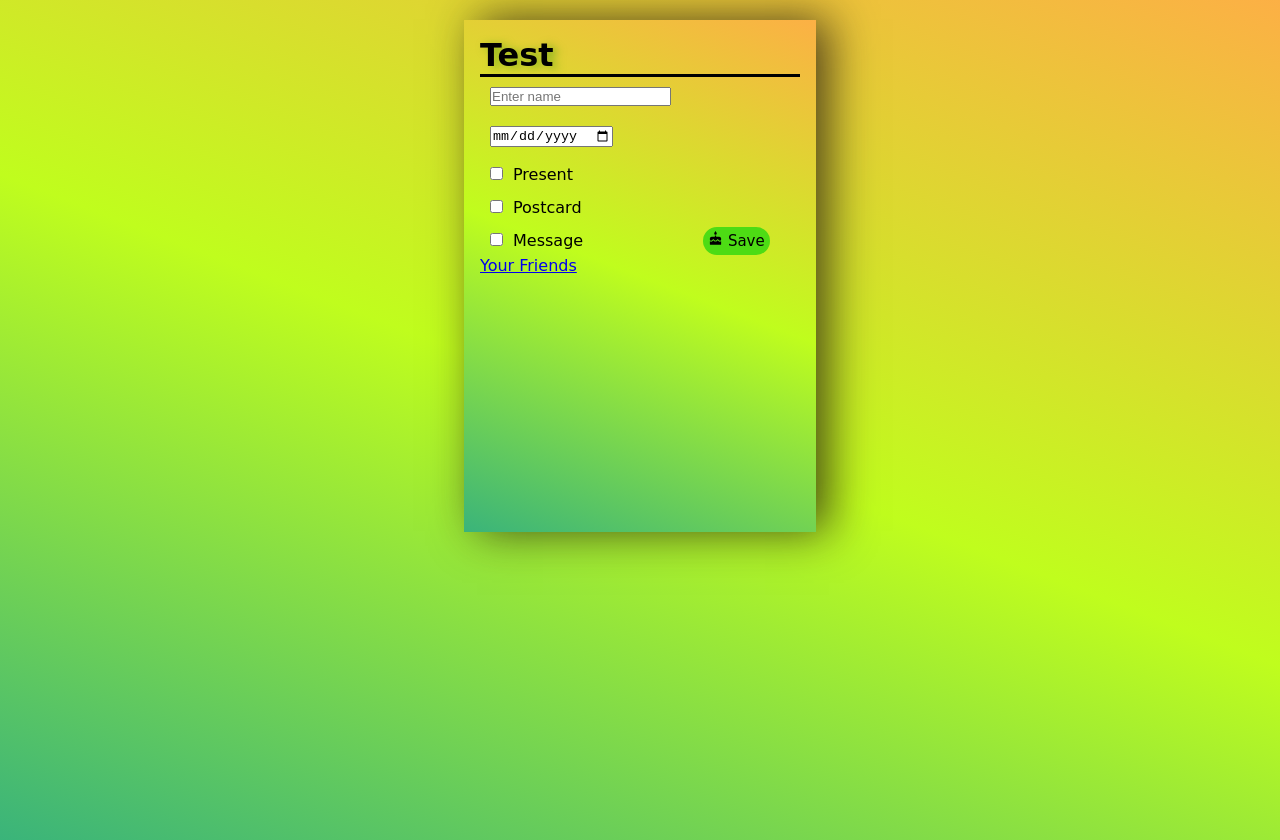
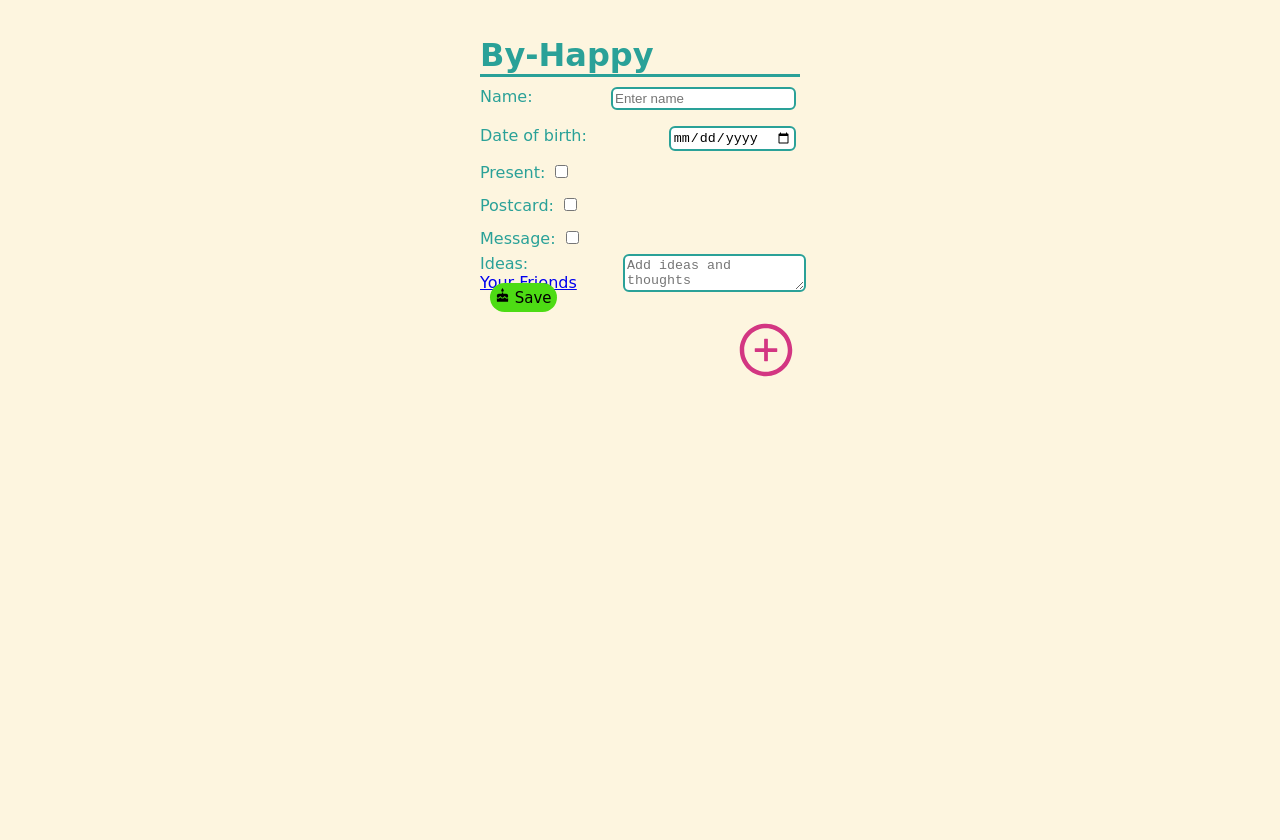
Before and after one commit to julianeko/bdayapp, a React (Create React App) app: page / in a window 1280 px wide. Built offline with nearby package versions, Linux system fonts and the light colour scheme.

Commit message:
Some styling and a new change person view

```diff
--- a/package.json
+++ b/package.json
@@ -6,11 +6,13 @@
     "@testing-library/jest-dom": "^5.15.0",
     "@testing-library/react": "^11.2.7",
     "@testing-library/user-event": "^12.8.3",
+    "bootstrap": "^5.1.3",
     "react": "^17.0.2",
     "react-dom": "^17.0.2",
     "react-icons": "^4.3.1",
     "react-router-dom": "^6.0.2",
     "react-scripts": "4.0.3",
+    "styled-components": "^5.3.3",
     "uuidv4": "^6.2.12",
     "web-vitals": "^1.1.2"
   },
--- a/src/App.css
+++ b/src/App.css
@@ -2,16 +2,11 @@ body {
   height: 100vh;
   margin: 20px auto;
   font-family: "Comic Sans MS";
-  background: rgb(58, 180, 122);
-  background: linear-gradient(
-    21deg,
-    rgba(58, 180, 122, 1) 0%,
-    rgba(192, 253, 29, 1) 50%,
-    rgba(252, 176, 69, 1) 100%
-  );
-  color: black;
   display: flex;
   justify-content: center;
+  background-color: #fdf5df;
+  color: #2aa198;
+  font-size: 16px;
 }
 
 * {
@@ -23,7 +18,6 @@ h1 {
   font-weight: bold;
   font-size: 2rem;
   border-bottom: solid;
-  text-shadow: 5px 2px 9px rgba(80, 161, 14, 0.6);
 }
 p {
   font-family: "Lucida Sans", "Lucida Sans Unicode", Geneva, Verdana, sans-serif;
@@ -34,45 +28,35 @@ p {
   margin-right: 20px;
   color: white;
 }
-ul li {
-  list-style: none;
-}
-ul {
-  display: flex;
-  flex-direction: column;
-  justify-content: left;
-  margin: 20px;
-}
+
 .box {
+  position: relative;
   text-decoration: none;
-  color: black;
-  background: rgb(58, 180, 122);
-  background: linear-gradient(
-    21deg,
-    rgba(58, 180, 122, 1) 0%,
-    rgba(192, 253, 29, 1) 50%,
-    rgba(252, 176, 69, 1) 100%
-  );
+  background-color: #fdf5df;
+  color: #2aa198;
+  font-size: 16px;
   display: block;
   height: 30em;
   width: 20em;
   padding: 1em;
-  box-shadow: 13px -1px 43px 0px rgba(31, 17, 17, 0.75);
-  -webkit-box-shadow: 13px -1px 43px 0px rgba(31, 17, 17, 0.75);
-  -moz-box-shadow: 13px -1px 43px 0px rgba(31, 17, 17, 0.75);
   justify-content: center;
 }
 
-/* .box:focus .box:hover {
-  box-shadow: 15px 15px 10px rgba(0, 0, 0, 0.7);
-  z-index: 5;
-  transform: scale(1.1);
-  position: relative;
-} */
+.btn {
+  position: absolute;
+  /* right: 20px; */
 
-.btn {
-  position: relative;
-  left: 110px;
+  border-radius: 30px;
+  color: black;
+  padding: 5px;
+  border-width: 1.5px;
+  background-color: rgb(77, 220, 20);
+  font-size: 15px;
+  margin: 10px;
+}
+.btn2 {
+  position: absolute;
+  right: 20px;
 
   border-radius: 30px;
   color: black;
@@ -88,11 +72,11 @@ input {
 }
 
 .click:hover {
-  text-shadow: 0 3px 4px 0 #dbedf3;
+  text-shadow: 0 3px 4px 0 #fdf5df;
   opacity: 0.7;
 }
 .click:active {
-  text-shadow: 0 3px 4px 0 #dbedf3;
+  text-shadow: 0 3px 4px 0 #fdf5df;
   opacity: 0.5;
 }
 .ids {
@@ -110,3 +94,24 @@ input {
   text-shadow: 0 3px 4px 0 #dbedf3;
   opacity: 0.5;
 }
+.textchange {
+  background: #fdf5df;
+}
+
+.link {
+  color: pink;
+}
+/* .inputstyle {
+  border-radius: 6px;
+  border: 2px solid #2aa198;
+  padding: 2px;
+}
+.inputstyle:focus {
+  outline: none;
+}
+.inputstyle:hover {
+  border: 3px solid #2aa198;
+}
+.inputstyle:active {
+  border: 3px solid #2aa198;
+} */
--- a/src/App.js
+++ b/src/App.js
@@ -3,6 +3,7 @@ import Entries from "./Entries";
 import React, { useState, createContext, useEffect } from "react";
 import Data from "./Data";
 import { BrowserRouter, Routes, Route } from "react-router-dom";
+import Change from "./Change";
 
 export const Context = createContext();
 
@@ -35,8 +36,16 @@ function App() {
               element={<Data persons={persons} setPersons={setPersons} />}
             />
             <Route
+              path="/data/:changedentry"
+              element={<Data persons={persons} setPersons={setPersons} />}
+            />
+            <Route
               path="/data/:search"
               element={<Data persons={persons} setPersons={setPersons} />}
+            />
+            <Route
+              path="/change/:change"
+              element={<Change persons={persons} setPersons={setPersons} />}
             />
           </Routes>
         </BrowserRouter>
--- /dev/null
+++ b/src/Change.js
@@ -0,0 +1,110 @@
+import React, { useRef, useState } from "react";
+import { v4 as uuidv4 } from "uuid";
+import { useParams, useNavigate } from "react-router-dom";
+
+function Change({ persons, setPersons }) {
+  const { change } = useParams();
+  const navigate = useNavigate();
+
+  const textarea = useRef();
+  const textarea2 = useRef();
+  const datum = useRef();
+  const nachricht = useRef();
+  const postkarte = useRef();
+  const geschenk = useRef();
+
+  var changePerson = persons.find((element) => element.id === change);
+  console.log(changePerson);
+
+  const [name, setName] = useState([]);
+  const [date, setDate] = useState([]);
+  const [present, setPresent] = useState([]);
+  const [postcard, setPostcard] = useState([]);
+  const [message, setMessage] = useState([]);
+
+  function changeEntry() {
+    setPersons([
+      {
+        id: uuidv4(),
+        name: textarea.current.value,
+        date: textarea2.current.value,
+        present: geschenk.current.checked ? geschenk.current.value : "",
+        postcard: postkarte.current.checked ? postkarte.current.value : "",
+        message: nachricht.current.checked ? nachricht.current.value : "",
+      },
+      ...persons,
+    ]);
+
+    textarea2.current.value = "";
+    geschenk.current.checked = "";
+    postkarte.current.checked = "";
+    nachricht.current.checked = "";
+    textarea.current.value = "";
+
+    let changedentry = textarea.current.value;
+    navigate("/data/" + changedentry);
+  }
+
+  return (
+    <div>
+      <input
+        className="textchange"
+        ref={textarea}
+        type="text"
+        value={changePerson.name}
+      ></input>
+      <div>
+        <input
+          type="checkbox"
+          ref={geschenk}
+          value="Buy and send a present"
+          checked={changePerson.present}
+          // onChange={handleChange}
+        ></input>
+        <label>Present</label>
+      </div>
+      <div>
+        <input
+          type="checkbox"
+          ref={postkarte}
+          value="Buy and send a postcard"
+          checked={changePerson.postcard}
+          // checked={action === "Buy and send a postcard"}
+          // onChange={handleChange}
+        ></input>
+        <label>Postcard</label>
+      </div>
+      <input
+        type="checkbox"
+        ref={nachricht}
+        value="Send a message"
+        checked={changePerson.message}
+        // checked={action === "Send a message"}
+        // onChange={handleChange}
+      ></input>
+      <label>Message</label>
+      <div>
+        <textarea
+          className="textchange"
+          ref={textarea2}
+          type="text"
+          value={changePerson.text}
+        ></textarea>
+      </div>
+
+      <div>
+        <input
+          ref={datum}
+          type="date"
+          placeholder="Enter Birthday-Date"
+          value={changePerson.date}
+        ></input>
+      </div>
+      <span className="btn" onClick={changeEntry}>
+        Save
+      </span>
+    </div>
+  );
+}
+
+export default Change;
--- a/src/Entries.js
+++ b/src/Entries.js
@@ -3,6 +3,8 @@ import "./App.css";
 import { MdCake } from "react-icons/md";
 import { v4 as uuidv4 } from "uuid";
 import { Link } from "react-router-dom";
+import styled from "styled-components";
+import { AiOutlinePlusCircle } from "react-icons/ai";
 
 function Entries({ persons, setPersons }) {
   const eingabeFeld = useRef();
@@ -10,6 +12,7 @@ function Entries({ persons, setPersons }) {
   const message = useRef();
   const postcard = useRef();
   const present = useRef();
+  const textarea = useRef();
 
   // const [action, setAction] = useState([]);
 
@@ -22,6 +25,7 @@ function Entries({ persons, setPersons }) {
         present: present.current.checked ? present.current.value : "",
         postcard: postcard.current.checked ? postcard.current.value : "",
         message: message.current.checked ? message.current.value : "",
+        text: textarea.current.value,
       },
       ...persons,
     ]);
@@ -31,6 +35,7 @@ function Entries({ persons, setPersons }) {
     present.current.checked = "";
     postcard.current.checked = "";
     message.current.checked = "";
+    textarea.current.value = "";
   }
 
   // const handleChange = (event) => {
@@ -45,24 +50,37 @@ function Entries({ persons, setPersons }) {
   return (
     <div>
       <div className="box">
-        <h1>Test</h1>
-        <input type="text" placeholder="Enter name" ref={eingabeFeld}></input>
-        <input
-          ref={eingabeFeld2}
-          type="date"
-          placeholder="Enter Birthday-Date"
-        ></input>
+        <h1>By-Happy</h1>
+        <FlexStyle>
+          <LabelStyle> Name:</LabelStyle>
+          <InputStyle
+            className="inputstyle"
+            type="text"
+            placeholder="Enter name"
+            ref={eingabeFeld}
+          ></InputStyle>
+        </FlexStyle>
+        <FlexStyle>
+          <LabelStyle>Date of birth:</LabelStyle>
+          <InputStyle
+            className="inputstyle"
+            ref={eingabeFeld2}
+            type="date"
+            placeholder="Enter Birthday-Date"
+          ></InputStyle>
+        </FlexStyle>
         <div>
-          <input
+          <label>Present:</label>
+          <InputStyleBox
             type="checkbox"
             ref={present}
             value="Buy and send a present"
             // checked={action === "Buy and send a present"}
             // onChange={handleChange}
-          ></input>
-          <label>Present</label>
+          ></InputStyleBox>
         </div>
         <div>
+          <label>Postcard:</label>
           <input
             type="checkbox"
             ref={postcard}
@@ -70,8 +88,8 @@ function Entries({ persons, setPersons }) {
             // checked={action === "Buy and send a postcard"}
             // onChange={handleChange}
           ></input>
-          <label>Postcard</label>
         </div>
+        <label>Message:</label>
         <input
           type="checkbox"
           ref={message}
@@ -79,16 +97,90 @@ function Entries({ persons, setPersons }) {
           // checked={action === "Send a message"}
           // onChange={handleChange}
         ></input>
-        <label>Message</label>
+        <div>
+          Ideas:
+          <InputStyleText
+            className="inputstyle"
+            ref={textarea}
+            type="text"
+            placeholder="Add ideas and thoughts"
+          ></InputStyleText>
+        </div>
         <span className="btn" onClick={newEntry}>
           <MdCake /> Save
         </span>
         <div>
           <Link to={"/data/"}>Your Friends</Link>
         </div>
+        <CircleStyle />
       </div>
     </div>
   );
 }
 
 export default Entries;
+
+const InputStyle = styled.input`
+  position: absolute;
+  right: 10px;
+  border-radius: 6px;
+  border: 2px solid #2aa198;
+  padding: 2px;
+  margin-top: 10px
+  margin-bottom: 10px;
+
+  &:focus {
+    outline: none;
+  }
+  &:hover {
+    border: 3px solid #2aa198;
+  }
+  &:active {
+    border: 3px solid #2aa198;
+  }
+`;
+
+const InputStyleText = styled.textarea`
+  position: absolute;
+  right: 10px;
+  border-radius: 6px;
+  border: 2px solid #2aa198;
+  padding: 2px;
+  &:focus {
+    outline: none;
+  }
+  &:hover {
+    border: 3px solid #2aa198;
+  }
+  &:active {
+    border: 3px solid #2aa198;
+  }
+`;
+const InputStyleBox = styled.input`
+  border: 2 px solid #2aa198;
+`;
+
+const LabelStyle = styled.span`
+  margin-top: 10px;
+  margin-bottom: 10px;
+`;
+
+const FlexStyle = styled.div`
+  display: flex;
+  flex-direction: row;
+`;
+
+const CircleStyle = styled(AiOutlinePlusCircle)`
+  top: 300px;
+  right: 20px;
+  position: absolute;
+  color: #d33682;
+  font-size: 60px;
+  &:hover {
+    color: #2aa198;
+    font-size: 65px;
+  }
+  &:active {
+    color: #2aa198;
+  }
+`;
```
Also changed, not shown: src/Data.js (+13 -6 lines), 1 other file (tests, documents, lock files or other folders).
